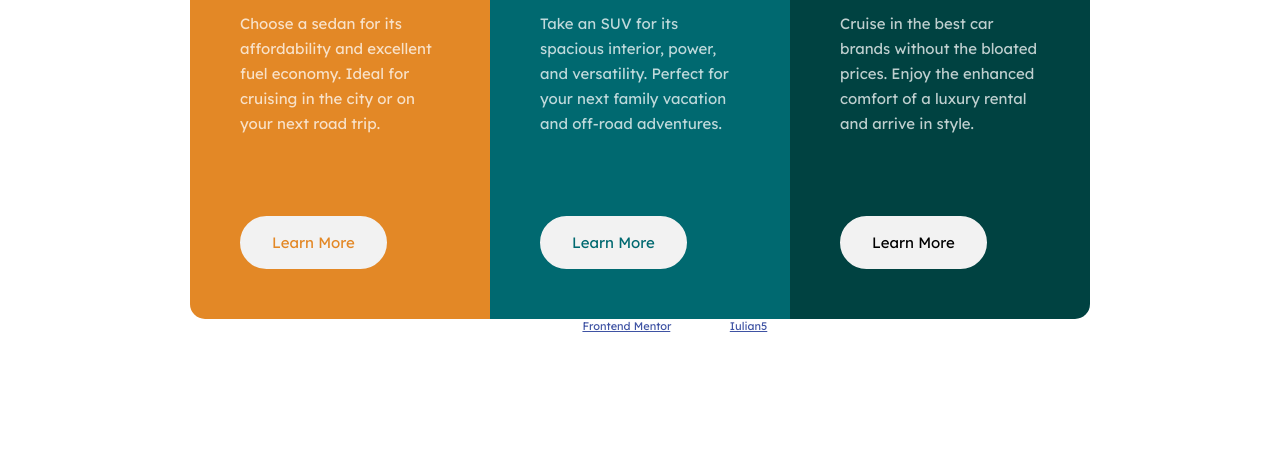
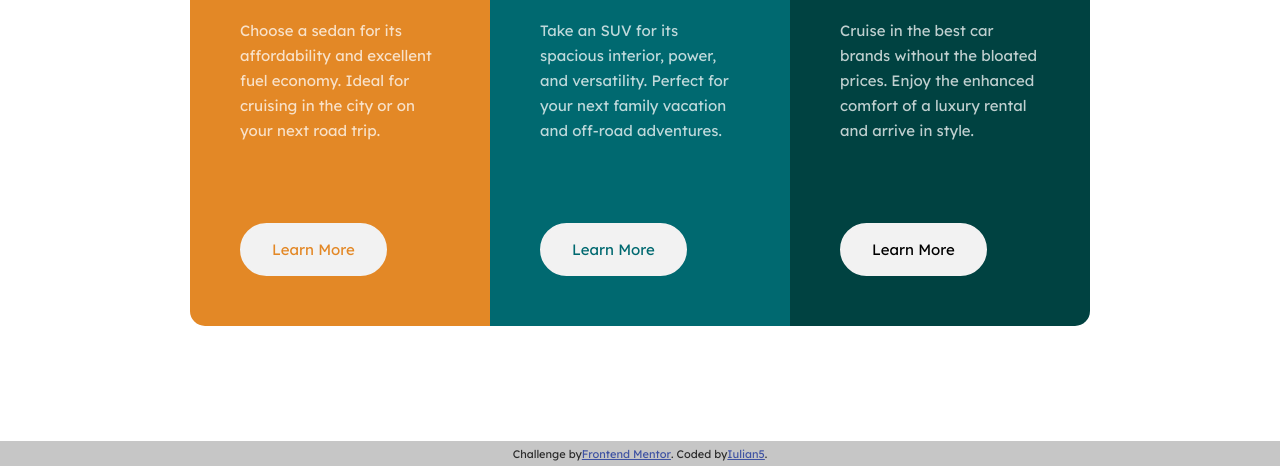
Before and after one commit to iulian5/-FM-Challenge-02-3-column-preview-card-component-challenge-hub, a plain HTML site: page index.html in a window 1280 px wide. Shown: the part 334-800 px from the top of the page. Drawn offline with Linux system fonts and the light colour scheme.

Commit message:
minor changing htlm

```diff
--- a/index.html
+++ b/index.html
@@ -13,7 +13,7 @@
   <title>Frontend Mentor | 3-column preview card component</title>
 </head>
 <body>
-  <div class="container">
+  <main class="container">
     <div class="card">
       <div class="icon"></div>
       <span class="title">Sedans</span>
@@ -33,10 +33,10 @@
       <p class="text">Cruise in the best car brands without the bloated prices. Enjoy the enhanced comfort of a luxury rental and arrive in style.</p>
       <button class="btn">Learn More</button>
     </div>
-  </div>
-  <div class="attribution">
+  </main>
+  <footer class="attribution">
     Challenge by <a href="https://www.frontendmentor.io/challenges/3column-preview-card-component-pH92eAR2-" target="_blank">Frontend Mentor</a>.
     Coded by <a href="https://github.com/iulian5">Iulian5</a>.
-  </div>
+  </footer>
 </body>
 </html>
--- a/main.css
+++ b/main.css
@@ -97,6 +97,10 @@ body {
     border: solid 2px hsl(0, 0%, 95%);
 }
 
+.btn:hover {
+    cursor: pointer;
+}
+
 .card:nth-child(1) .btn {
     color: hsl(31, 77%, 52%);
 }
@@ -148,5 +152,16 @@ body {
         border-bottom-right-radius: 15px;
         border-top-right-radius: 0px;
     }
+}
 
+footer {
+    position: absolute;
+    bottom: 0;
+    width: 100%;
+    background: #c6c6c6;
+    color: #2a2a2a;
+    height: 25px;
+    display: flex;
+    justify-content: center;
+    align-items: center;
 }
```
